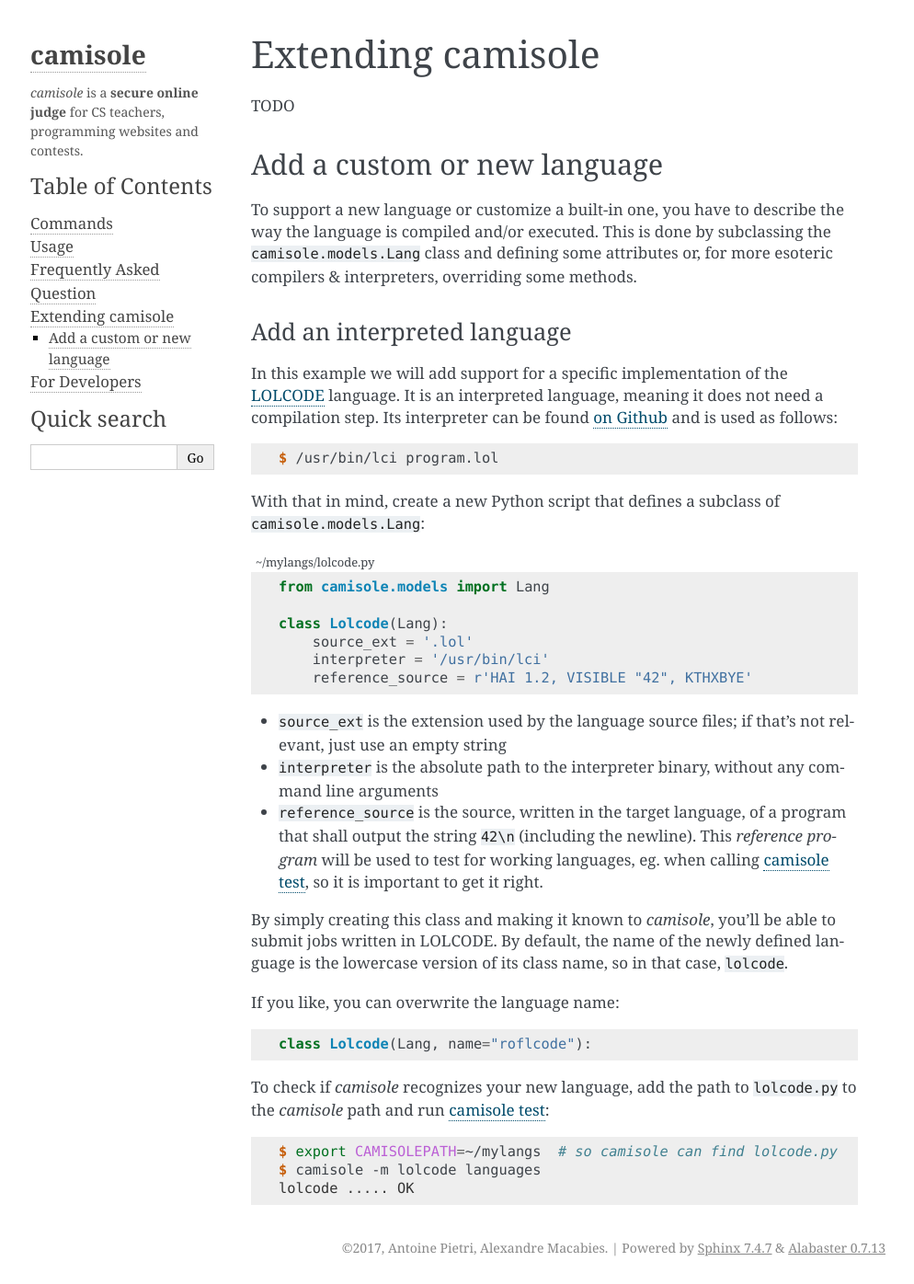
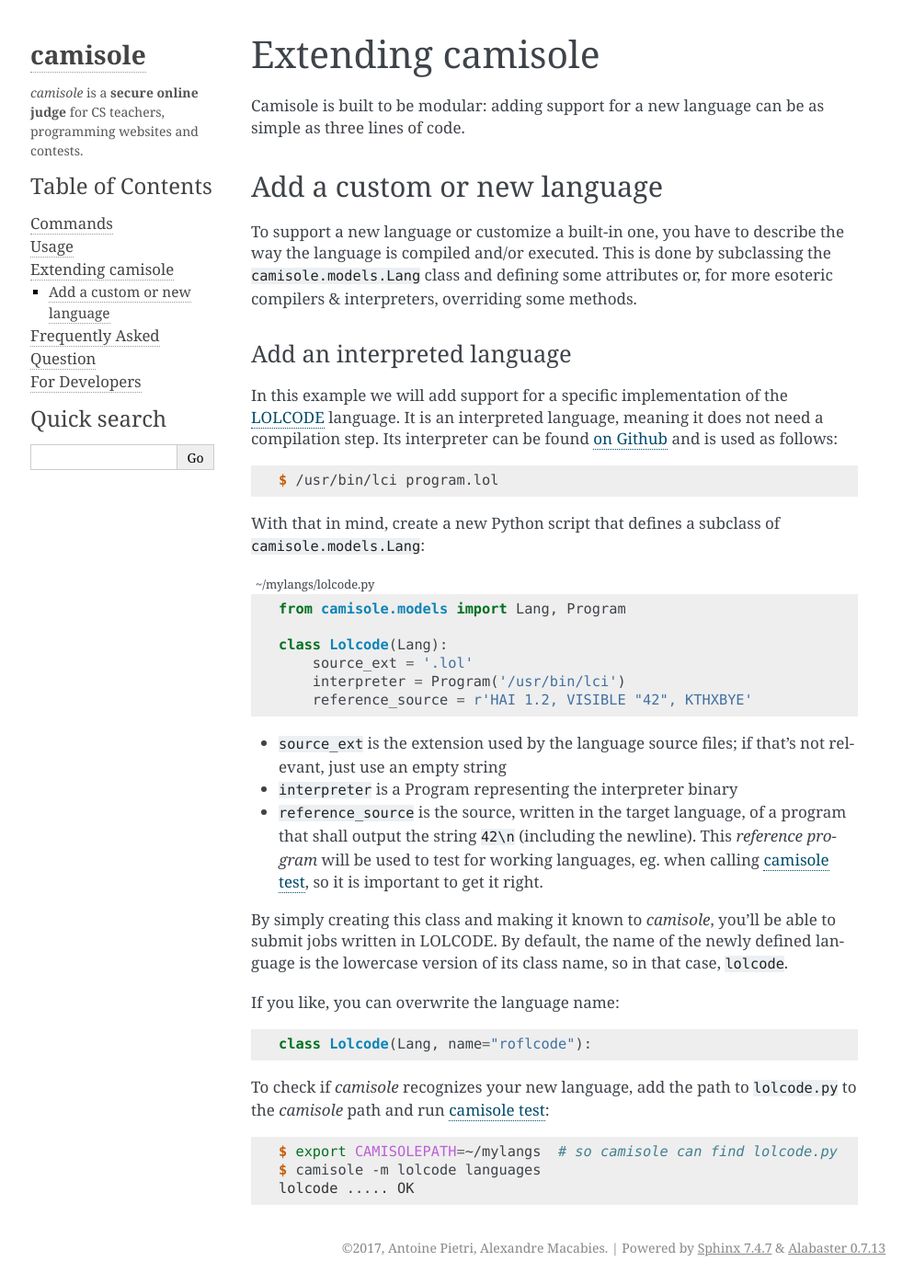
Before and after one commit to prologin/camisole, a Sphinx documentation site: the page built from doc/extending.rst, in a window 1280 px wide. Shown: the whole page at 92% size, without its empty margins (147-1141 px from the left). Built offline with Sphinx 7.4.7, drawn with Linux system fonts in a browser that asks for light colours; pages that are not in the unit, such as notebooks, are missing from menus.

```diff
--- a/doc/extending.rst
+++ b/doc/extending.rst
@@ -1,7 +1,8 @@
 Extending camisole
 ==================
 
-TODO
+Camisole is built to be modular: adding support for a new language can be as
+simple as three lines of code.
 
 Add a custom or new language
 ----------------------------
@@ -33,17 +34,16 @@ With that in mind, create a new Python script that defines a subclass of
    :caption: ~/mylangs/lolcode.py
    :name: lolcode.py
 
-   from camisole.models import Lang
+   from camisole.models import Lang, Program
 
    class Lolcode(Lang):
        source_ext = '.lol'
-       interpreter = '/usr/bin/lci'
+       interpreter = Program('/usr/bin/lci')
        reference_source = r'HAI 1.2, VISIBLE "42", KTHXBYE'
 
 * ``source_ext`` is the extension used by the language source files;
   if that's not relevant, just use an empty string
-* ``interpreter`` is the absolute path to the interpreter binary, without
-  any command line arguments
+* ``interpreter`` is a Program representing the interpreter binary
 * ``reference_source`` is the source, written in the target language, of a
   program that shall output the string ``42\n`` (including the newline).
   This *reference program* will be used to test for working languages, eg. when
--- a/doc/index.rst
+++ b/doc/index.rst
@@ -34,8 +34,8 @@ Contents
    installation
    commands
    usage
+   extending
    faq
-   extending
    dev
 
 Quickstart
--- a/doc/lang_binaries.py
+++ b/doc/lang_binaries.py
@@ -53,8 +53,12 @@ class ArchFinder(PackageFinder):
 
 class CamisoleLanguageTable(ListTable):
     has_content = False
-    package_finders = [inst for inst in (DebianFinder(), ArchFinder())
-                       if inst.available()]
+
+    # XXX: both don't work on a single distribution, and we're not sure we want
+    # them anyway
+    #package_finders = [inst for inst in (DebianFinder(), ArchFinder())
+    #                   if inst.available()]
+    packages_finders = []
 
     def run(self):
         camisole.languages._import_builtins()
```
Also changed, not shown: doc/installation.rst (+53 -2 lines).
